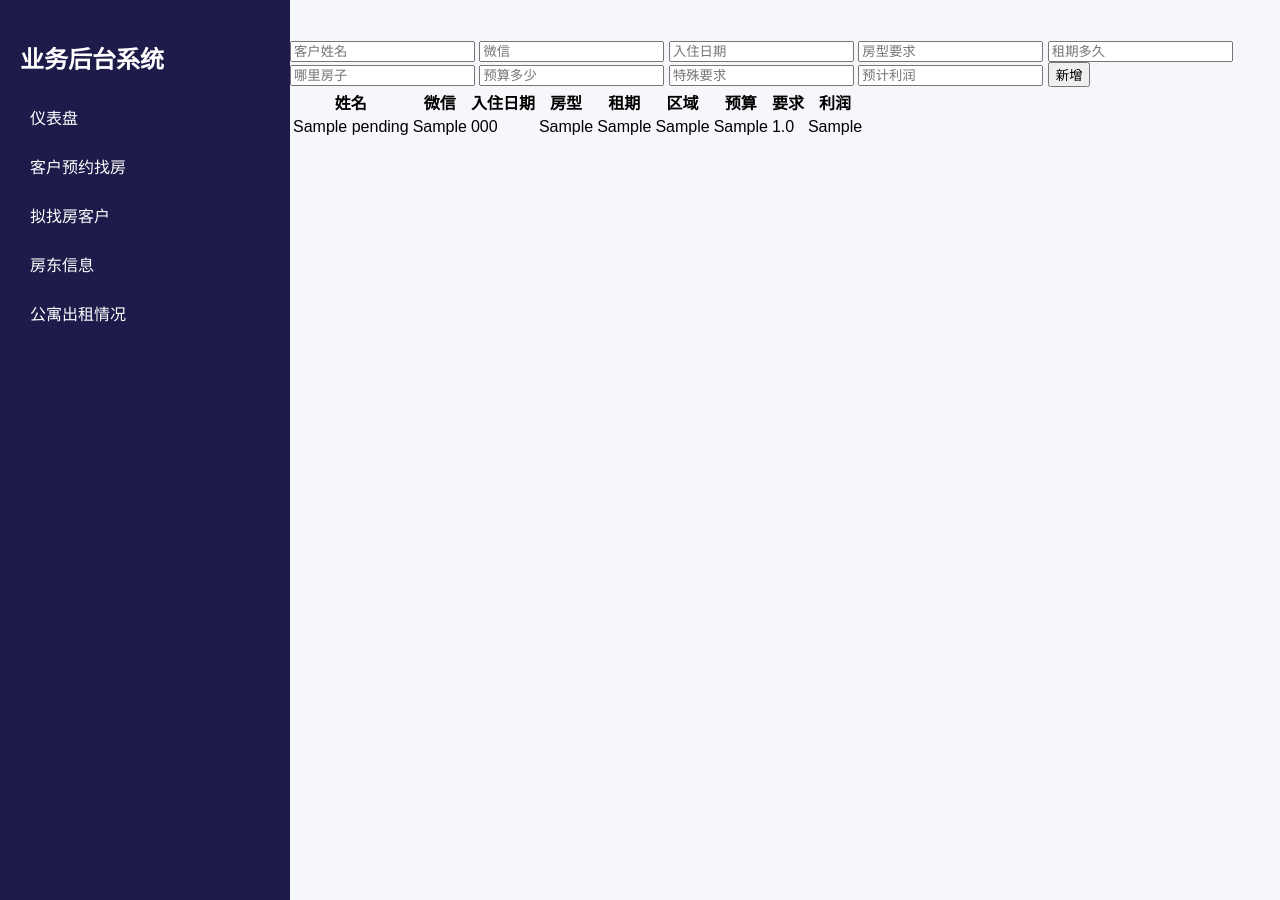
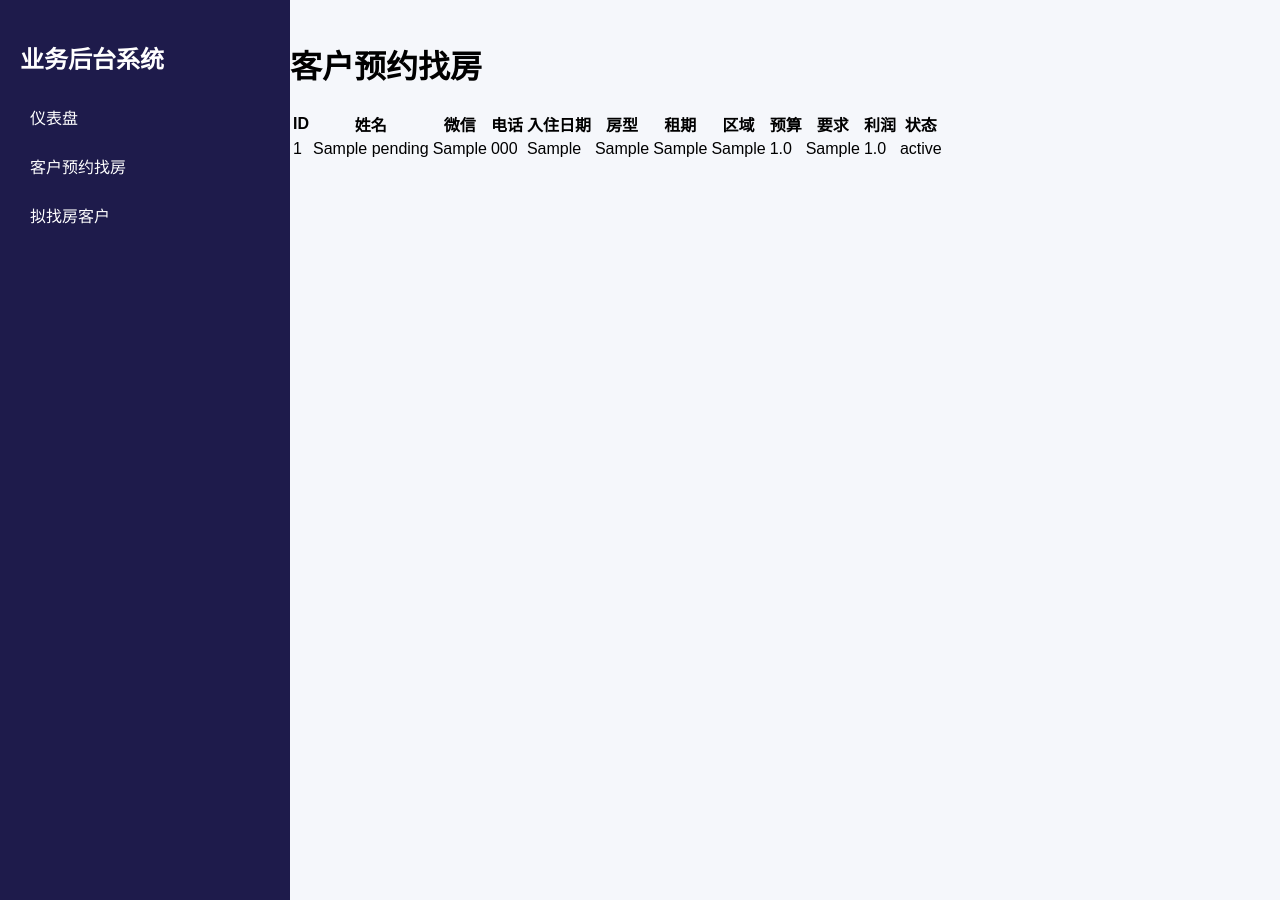
Before and after one commit to shy930722-tech/service-system, a Flask app: page /pending in a window 1280 px wide. Run offline with Flask 3, Linux system fonts and the light colour scheme; tables that the repository leaves empty hold one stand-in row (values such as "Sample post").

Commit message:
Update customers.html

```diff
--- a/templates/customers.html
+++ b/templates/customers.html
@@ -4,47 +4,26 @@
 <link rel="stylesheet" href="/static/style.css">
 </head>
 <body>
-
 <div class="sidebar">
 <h2>业务后台系统</h2>
 <a href=" ">仪表盘</a >
 <a href="/customers">客户预约找房</a >
 <a href="/pending">拟找房客户</a >
-<a href="/landlords">房东信息</a >
-<a href="/apartments">公寓出租情况</a >
 </div>
 
 <div class="main">
-<h1>{{ title }}</h1>
-
-<form method="post">
-    <input name="name" placeholder="客户姓名">
-    <input name="wechat" placeholder="微信">
-    <input name="checkin" placeholder="入住日期">
-    <input name="room_type" placeholder="房型要求">
-    <input name="duration" placeholder="租期多久">
-    <input name="area" placeholder="哪里房子">
-    <input name="budget" placeholder="预算多少">
-    <input name="request" placeholder="特殊要求">
-    <input name="profit" placeholder="预计利润">
-    <button type="submit">新增</button>
-</form>
+<h1>客户预约找房</h1>
 
 <table>
 <tr>
-<th>姓名</th>
-<th>微信</th>
-<th>入住日期</th>
-<th>房型</th>
-<th>租期</th>
-<th>区域</th>
-<th>预算</th>
-<th>要求</th>
-<th>利润</th>
+<th>ID</th><th>姓名</th><th>微信</th><th>电话</th>
+<th>入住日期</th><th>房型</th><th>租期</th>
+<th>区域</th><th>预算</th><th>要求</th><th>利润</th><th>状态</th>
 </tr>
 
 {% for row in data %}
 <tr>
+<td>{{ row[0] }}</td>
 <td>{{ row[1] }}</td>
 <td>{{ row[2] }}</td>
 <td>{{ row[3] }}</td>
@@ -54,10 +33,11 @@
 <td>{{ row[7] }}</td>
 <td>{{ row[8] }}</td>
 <td>{{ row[9] }}</td>
+<td>{{ row[10] }}</td>
+<td>{{ row[11] }}</td>
 </tr>
 {% endfor %}
 </table>
-
 </div>
 </body>
 </html>
```
